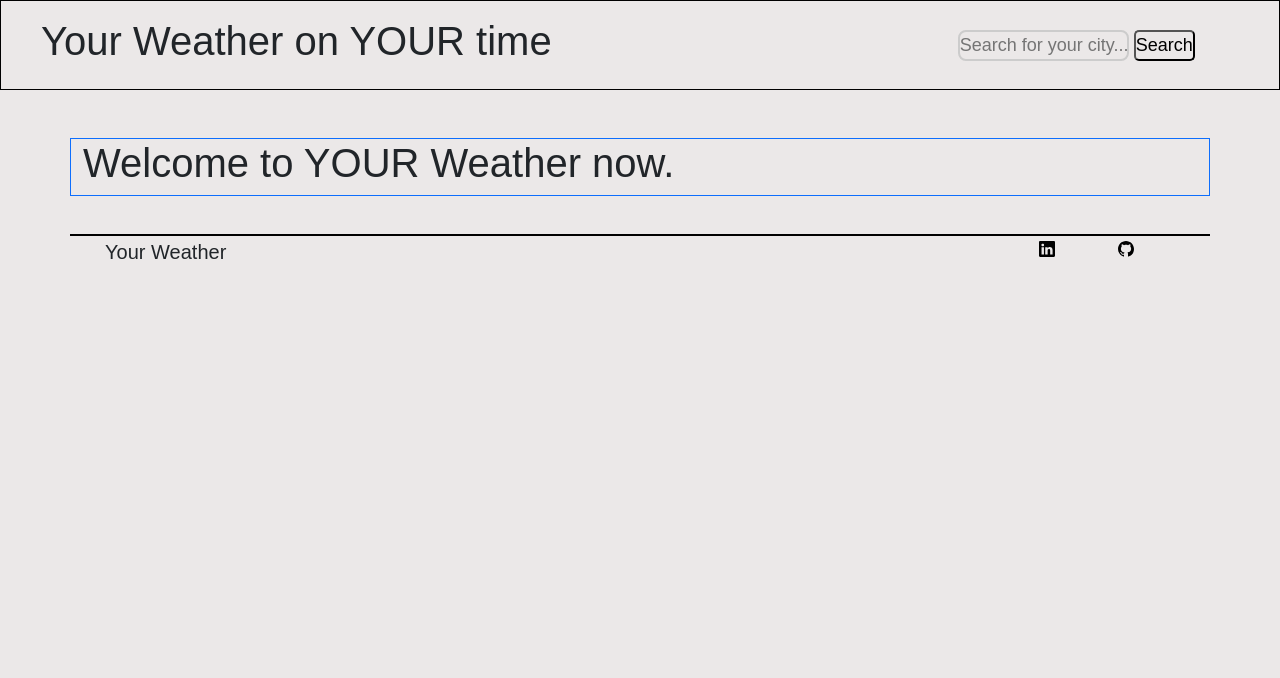
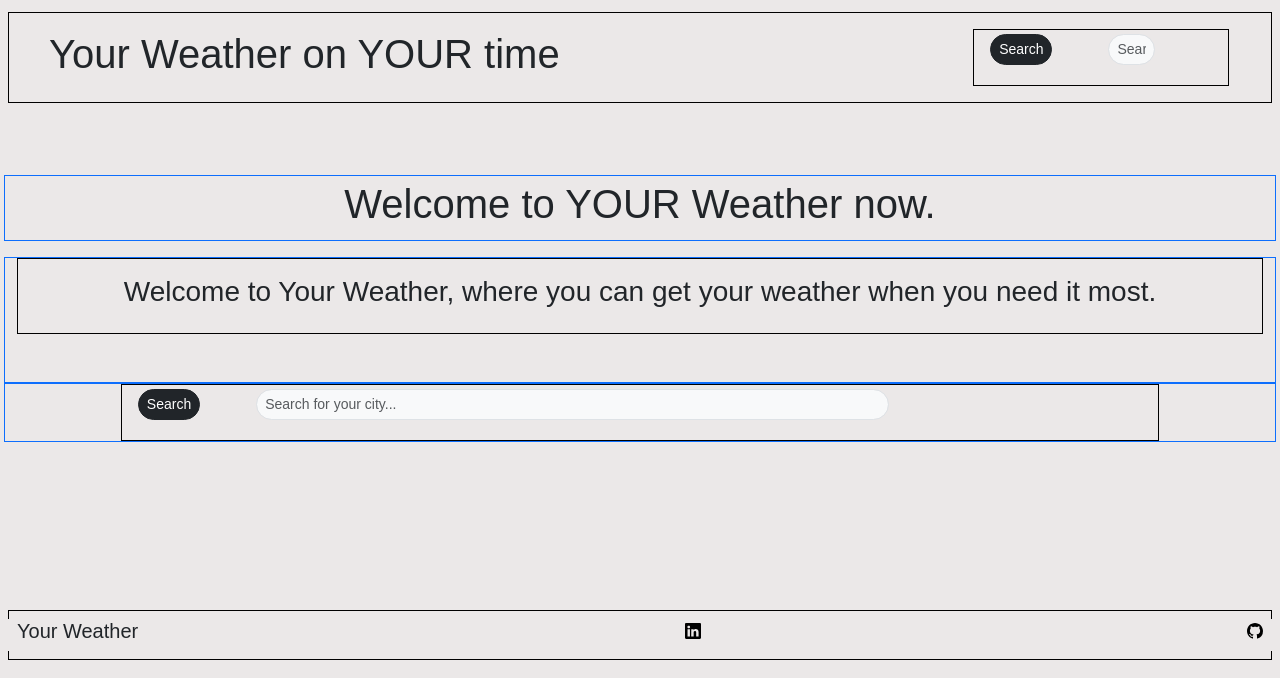
Before and after one commit to Clyderitchie/weather_now, a React (Vite) app: page / in a window 1280 px wide. Shown: the top 678 px of the page. Built offline with nearby package versions, Linux system fonts and the light colour scheme; no server answers.

Commit message:
Bootstrap redisgn

```diff
--- a/src/App.jsx
+++ b/src/App.jsx
@@ -8,13 +8,19 @@ import './app.css';
 function App() {
   return (
     <>
-      <div>
-        <Nav />
-        <main id='main'>
-          <Outlet />
-        </main>
-        <div id='footerMain'>
-          <Footer />
+      <div className="container-fluid w-100 p-2 mt-1">
+        <div className="row">
+          <div className="col-12">
+            <Nav />
+          </div>
+          <div className="col-12 mb-5">
+            <main id='main'>
+              <Outlet />
+            </main>
+          </div>
+          <div className="col-12 mt-5">
+            <Footer />
+          </div>
         </div>
       </div>
     </>
--- a/src/components/footer/footer.css
+++ /dev/null
@@ -1,32 +0,0 @@
-#footerContainer {
-    border-top: 2px solid black;
-    margin-top: 3%;
-}
-
-#siteNameFooter {
-    padding: 2%;
-}
-
-#footerContent {
-    display: flex;
-    justify-content: space-between;
-    align-items: center;
-}
-
-#footerSite {
-    display: flex;
-    justify-content: space-evenly;
-    width: 15%;
-}
-
-#footerLinks {
-    width: 20%;
-    height: 100%;
-    display: flex;
-    justify-content: space-evenly;
-}
-
-#link1, #link2 {
-    text-decoration: none;
-    color: black;
-}
--- a/src/components/footer/footer.jsx
+++ b/src/components/footer/footer.jsx
@@ -1,25 +1,23 @@
 import React from "react";
 import { Link } from "react-router-dom";
 
-import './footer.css';
 
 function Footer() {
 
     return (
         <>
-            <div id='footerContainer' className="container">
+
+            <div className="container-fluid w-100 p-2 mt-5 border border-top border-black">
                 <div className="row">
-                    <div id='footerContent' className="col-12">
-                        <div id='footerSite'>
-                            <h5 id='siteNameFooter'>Your Weather</h5>
-                        </div>
-                        <div id='footerLinks'>
+                    <div className="col-12">
+                        <div className="d-flex justify-content-between w-100" id='footerSite'>
+                            <h5 className="" id='siteNameFooter'>Your Weather</h5>
                             <Link id='link1' to='https://www.linkedin.com/in/clyde-ritchie-536a12219/'>
-                                <svg xmlns="http://www.w3.org/2000/svg" width="16" height="16" fill="currentColor" classname="bi bi-linkedin" viewBox="0 0 16 16">
+                                <svg className="text-decoration-none text-black"xmlns="http://www.w3.org/2000/svg" width="16" height="16" fill="currentColor" classname="bi bi-linkedin" viewBox="0 0 16 16">
                                     <path d="M0 1.146C0 .513.526 0 1.175 0h13.65C15.474 0 16 .513 16 1.146v13.708c0 .633-.526 1.146-1.175 1.146H1.175C.526 16 0 15.487 0 14.854zm4.943 12.248V6.169H2.542v7.225zm-1.2-8.212c.837 0 1.358-.554 1.358-1.248-.015-.709-.52-1.248-1.342-1.248S2.4 3.226 2.4 3.934c0 .694.521 1.248 1.327 1.248zm4.908 8.212V9.359c0-.216.016-.432.08-.586.173-.431.568-.878 1.232-.878.869 0 1.216.662 1.216 1.634v3.865h2.401V9.25c0-2.22-1.184-3.252-2.764-3.252-1.274 0-1.845.7-2.165 1.193v.025h-.016l.016-.025V6.169h-2.4c.03.678 0 7.225 0 7.225z" />
                                 </svg>
                             </Link>
-                            <Link id='link2' to='https://github.com/Clyderitchie'>
+                            <Link className="text-decoration-none text-black" id='link2' to='https://github.com/Clyderitchie'>
                                 <svg xmlns="http://www.w3.org/2000/svg" width="16" height="16" fill="currentColor" classname="bi bi-github" viewBox="0 0 16 16">
                                     <path d="M8 0C3.58 0 0 3.58 0 8c0 3.54 2.29 6.53 5.47 7.59.4.07.55-.17.55-.38 0-.19-.01-.82-.01-1.49-2.01.37-2.53-.49-2.69-.94-.09-.23-.48-.94-.82-1.13-.28-.15-.68-.52-.01-.53.63-.01 1.08.58 1.23.82.72 1.21 1.87.87 2.33.66.07-.52.28-.87.51-1.07-1.78-.2-3.64-.89-3.64-3.95 0-.87.31-1.59.82-2.15-.08-.2-.36-1.02.08-2.12 0 0 .67-.21 2.2.82.64-.18 1.32-.27 2-.27s1.36.09 2 .27c1.53-1.04 2.2-.82 2.2-.82.44 1.1.16 1.92.08 2.12.51.56.82 1.27.82 2.15 0 3.07-1.87 3.75-3.65 3.95.29.25.54.73.54 1.48 0 1.07-.01 1.93-.01 2.2 0 .21.15.46.55.38A8.01 8.01 0 0 0 16 8c0-4.42-3.58-8-8-8" />
                                 </svg>
--- a/src/components/welcomePage/greetingComponent.jsx
+++ b/src/components/welcomePage/greetingComponent.jsx
@@ -1,19 +1,20 @@
 import React from "react";
 
 // import SearchBar from "./searchBarComponent";
-
-import './welcomePageComponent.css'
 
 function Greeting() {
 
     return (
 
         <>
-            <div id='greetingOSC'>
-                <h2>Welcome to Your Weather,
-                    where you can get your weather now when you need it most.</h2>
-                <img id='greetingIMG' src="src/assets/weatherRadar.jpeg" alt="Weather Radar image" />
 
+            <div className="container-fluid mb-5 w-100 p-3 border border-bottom border-black">
+                <div className="row">
+                    <div className="col-12">
+                        <h3 className="text-center">Welcome to Your Weather,
+                            where you can get your weather when you need it most.</h3>
+                    </div>
+                </div>
             </div>
         </>
     )
--- a/src/components/welcomePage/searchBarComponent.jsx
+++ b/src/components/welcomePage/searchBarComponent.jsx
@@ -1,6 +1,4 @@
 import React, { useState } from "react";
-
-import './welcomePageComponent.css';
 
 function SearchBar({ onSearch }) {
 
@@ -16,16 +14,27 @@ function SearchBar({ onSearch }) {
 
     return (
         <>
-            <form onSubmit={handleSubmit}>
-                <input id='searchBar' type="text" value={city} onChange={(e) => setCity(e.target.value)}
-                    placeholder="Search for your city..." />
-                <a href='/results'>
-                    <button id='searchButton'>
-                        Search
-                    </button>
-                </a>
 
-            </form>
+            <div className="container-fluid text-center item-center">
+                <div className="row d-flex justify-content-center">
+                    <div className="col-10 border border-black">
+                        <div className="input-group input-group-sm mb-3 w-75 p-1 ">
+                            <button type="submit" className="btn btn-dark me-5 rounded-pill">
+                                Search
+                            </button>
+                            <input type="text"
+                                className="form-control ms-2 rounded-pill h-100vh text-bg-light"
+                                value={city}
+                                onChange={(e) => setCity(e.target.value)}
+                                aria-label="Sizing example input"
+                                aria-describedby="inputGroup-sizing-lg"
+                                placeholder="Search for your city..."
+                            />
+                        </div>
+                    </div>
+                </div>
+            </div>
+
         </>
     )
 };
--- a/src/components/welcomePage/welcomePageComponent.css
+++ /dev/null
@@ -1,38 +0,0 @@
-/* Used to style components within the Welcome Page such as Greeting section, button style,
-coloring, sizing, and shaping of components. */
-
-/* Greeting Page */
-#greetingIMG {
-    border-radius: 10px;
-}
-
-/* Search Bar */
-#searchBar {
-    border: 2px solid #ccc;
-    border-radius: 8px;
-    font-size: 18px;
-    outline: none;
-    transition: border-color 0.3s;
-    width: 55%;
-    margin-left: 2%;
-}
-
-#searchBar:focus {
-    border-color: #007BFF;
-}
-
-#searchButton {
-    font-size: 18px;
-    border-radius: 5px;
-    margin-left: 1.5%;
-}
-
-#navLinks {
-    display: flex;
-    justify-content: space-between;
-}
-
-#searchBarNav {
-    /* outline: 3px solid red; */
-    width: 245%;
-}
--- a/src/pages/welcome/welcomePage.jsx
+++ b/src/pages/welcome/welcomePage.jsx
@@ -64,21 +64,20 @@ function WelcomePage() {
 
     return (
 
-        <div className="container">
+        <div className="container-fluid w-100 p-2 mb-3 mt-3">
             <div className="row">
+                <div className="col-12 border border-primary mb-3 p-1">
+                    <h1 className="text-center">Welcome to YOUR Weather now.</h1>
+                </div>
                 <div className="col-12 border border-primary">
-                    <h1>Welcome to YOUR Weather now.</h1>
+                    <Greeting />
+                </div>
+                <div className="col-12 border border-primary">
+                    <SearchBar onSearch={handleSearch}/>
                 </div>
             </div>
         </div>
         // <div id='welcomePageOSC'>
-        //     <h1>Welcome to YOUR Weather now.</h1>
-        //     <div id='welcomePageGreeting'>
-        //         <Greeting />
-        //     </div>
-        //     <div id='searchBarOSC'>
-        //         <SearchBar onSearch={handleSearch} />
-        //     </div>
         //     <div id='randomCityOSC'>
         //         <Carousel cities={randomCities} />
         //     </div>
```
Also changed, not shown: src/components/nav/nav.css (deleted, +0 -28 lines), src/components/nav/nav.jsx (+0 -7 lines).
